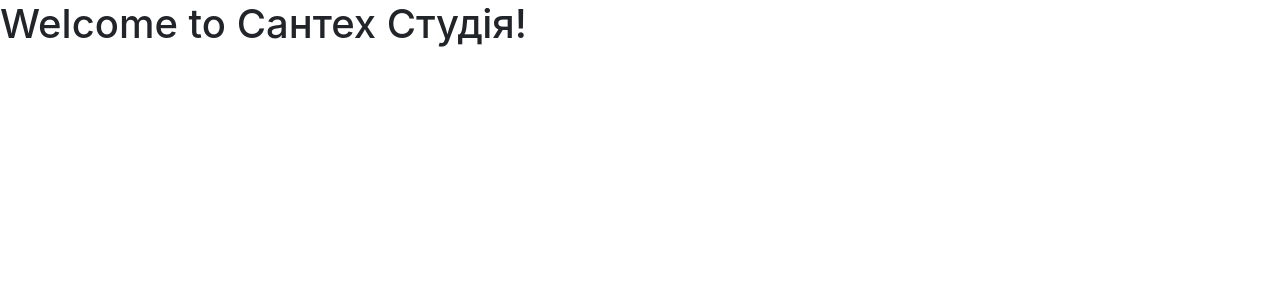
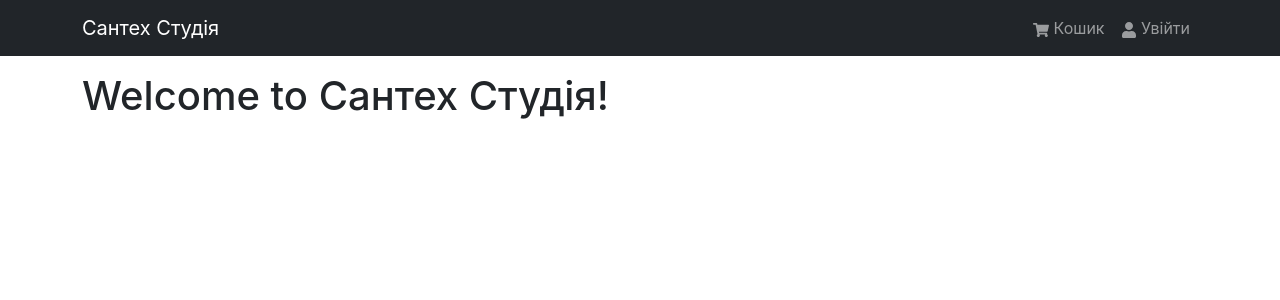
Before and after one commit to sofishaaa/plumbingStore-demo, a React (Create React App) app in the folder frontend/: page / in a window 1280 px wide. Shown: the top 300 px of the page. Built offline with nearby package versions, Linux system fonts and the light colour scheme.

Commit message:
Changed App.js

```diff
--- a/frontend/src/App.js
+++ b/frontend/src/App.js
@@ -1,9 +1,17 @@
-import React from 'react'
+import { Container } from "react-bootstrap";
+import Header from "./components/Header";
 
 const App = () => {
   return (
-    <h1>Welcome to Сантех Студія!</h1>
-  )
-}
+    <>
+      <Header />
+      <main className="py-3">
+        <Container>
+          <h1>Welcome to Сантех Студія!</h1>
+        </Container>
+      </main>
+    </>
+  );
+};
 
 export default App
--- a/frontend/src/components/Header.jsx
+++ b/frontend/src/components/Header.jsx
@@ -4,7 +4,7 @@
 const Header = () => {
   return (
     <header>
-      <Navbar bg="dark" variant="dark" expand="lg" collapseOnSelect>
+      <Navbar bg="dark" variant="dark" expand="md" collapseOnSelect>
         <Container>
           <Navbar.Brand href="/">Сантех Студія</Navbar.Brand>
           <Navbar.Toggle aria-controls="basic-navbar-nav" />
```
